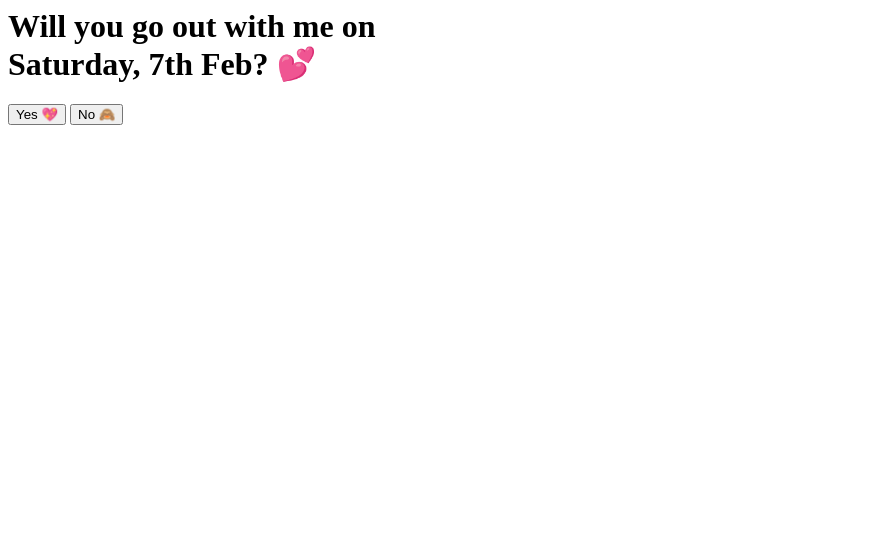
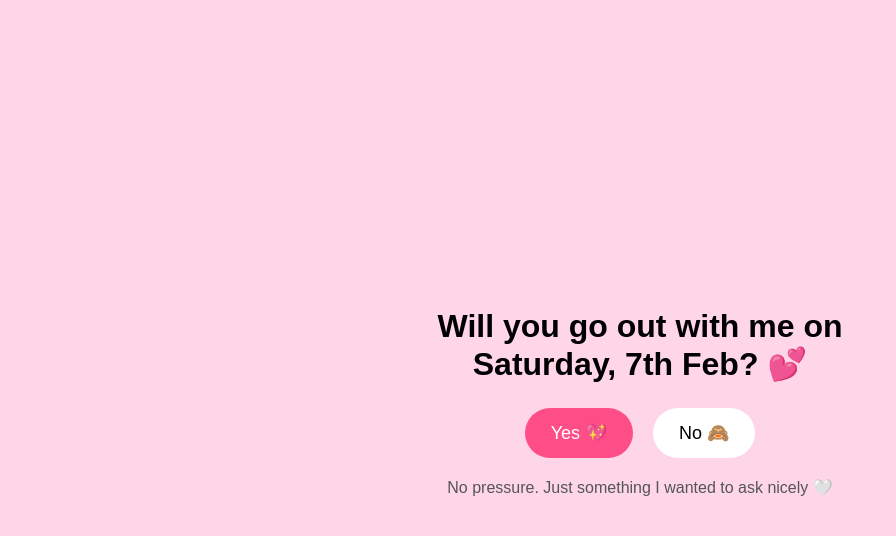
Before and after one commit to theayushshrivastav-boop/cute-invite, a plain HTML site: page index.html in a window 1280 px wide. Shown: the whole page, without its empty margins (0-896 px from the left). Drawn offline with Linux system fonts and the light colour scheme.

Commit message:
Update index.html

```diff
--- a/index.html
+++ b/index.html
@@ -1,8 +1,26 @@
+<!DOCTYPE html>
+<html lang="en">
+<head>
+  <meta charset="UTF-8">
+  <title>For You 💕</title>
+  <meta name="viewport" content="width=device-width, initial-scale=1.0">
+  <link rel="stylesheet" href="style.css">
+</head>
+<body>
+
 <div class="container">
   <h1 id="text">Will you go out with me on<br>Saturday, 7th Feb? 💕</h1>
 
   <div class="buttons">
-    <button class="yes" onclick="yesClicked()">Yes 💖</button>
+    <button class="yes" id="yesBtn">Yes 💖</button>
     <button class="no" id="noBtn">No 🙈</button>
   </div>
+
+  <p style="margin-top:20px;color:#555">
+    No pressure. Just something I wanted to ask nicely 🤍
+  </p>
 </div>
+
+<script src="script.js"></script>
+</body>
+</html>
```
